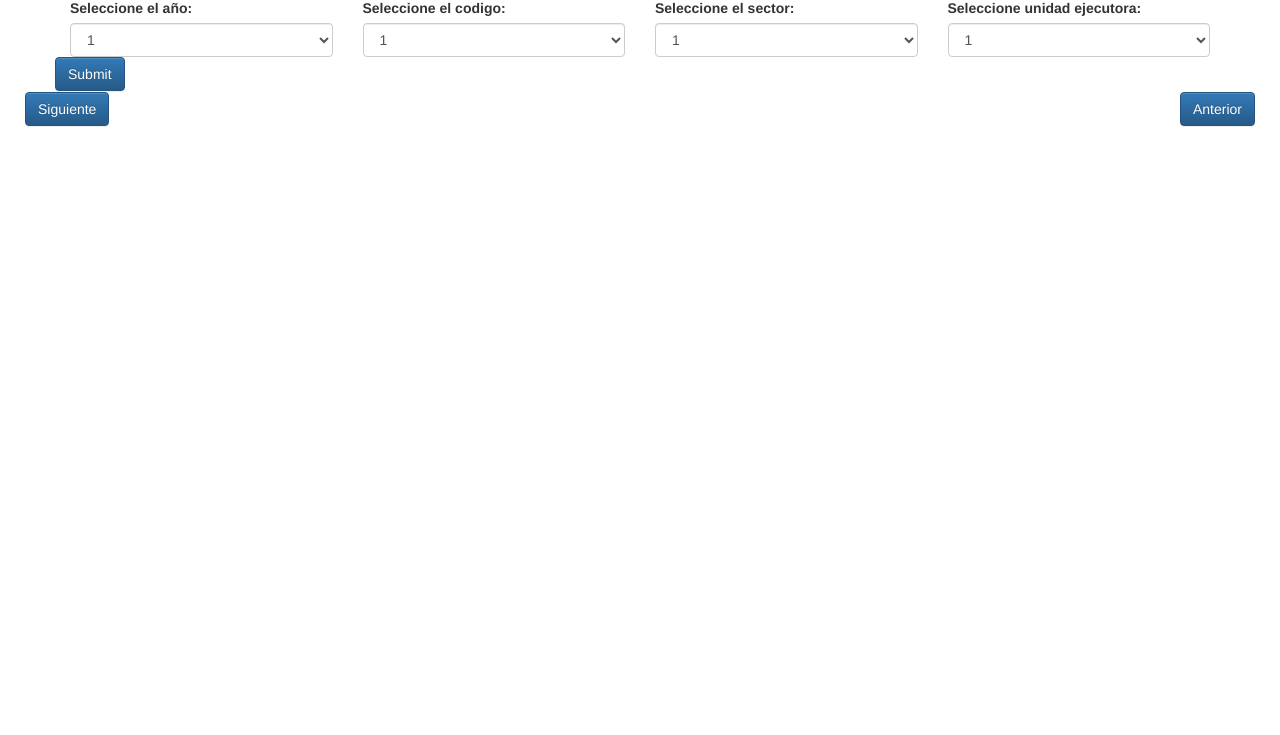
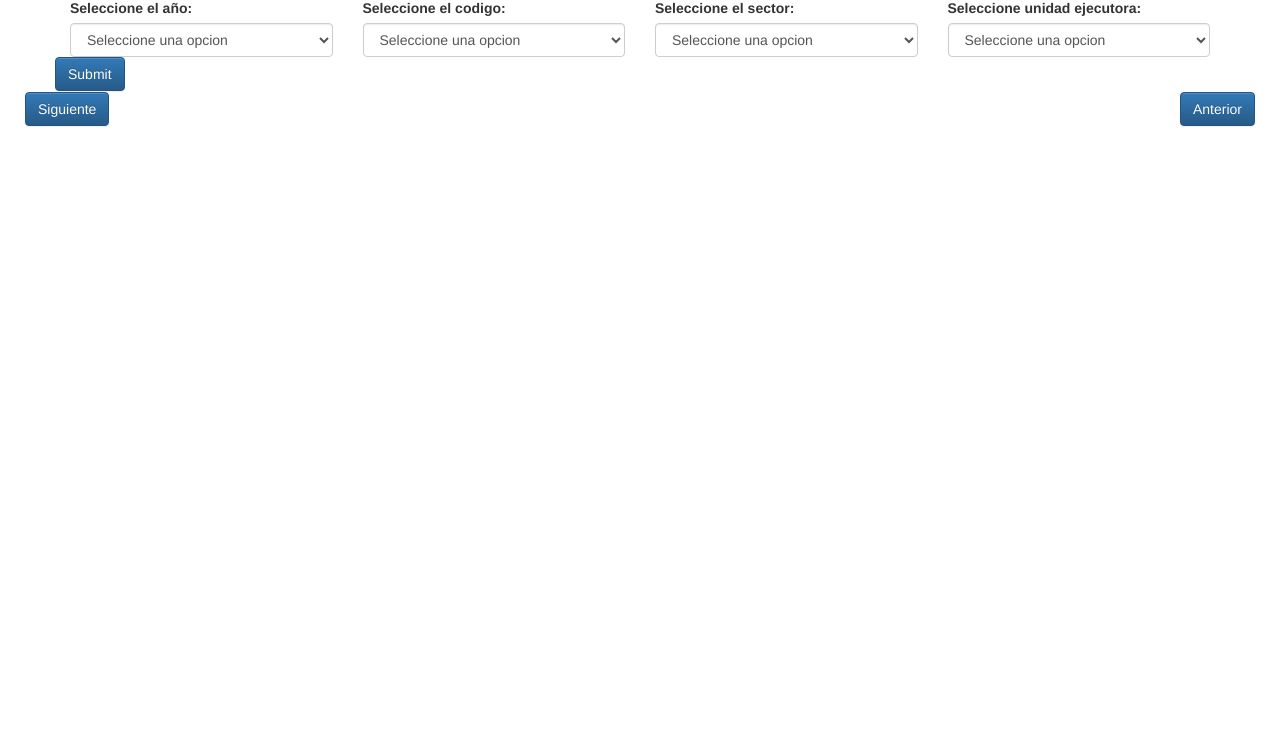
Before and after one commit to daniandre18/monoku, a website: page public/index.html in a window 1280 px wide. Shown: the part 65-800 px from the top of the page. Drawn offline with nearby package versions, Linux system fonts and the light colour scheme; no server answers.

Commit message:
no message

```diff
--- a/public/index.html
+++ b/public/index.html
@@ -20,41 +20,33 @@
     <div class="container">
 	  <h2>Leer excel </h2>
 	    <div class="row">
-		    <form id="filtro" name="filtro" method="Post">
+		    <form id="filtro" name="filtro" action="">
 			    <div class="col-md-3 col-sm-6">
 			    	<label for="sel1">Seleccione el año:</label>
-				      	<select id="year" class="form-control" name="year">
-						    <option>1</option>
-						    <option>2</option>
-						    <option>3</option>
-						    <option>4</option>
+				      	<select id="year" class="form-control" name="ano">
+				      		<option >Seleccione una opcion</option>
+						    <option value="2012">2012</option>
 					  	</select>
 			    </div>
 			    <div class="col-md-3 col-sm-6">
 			    	<label for="sel1">Seleccione el codigo:</label>
 				      	<select id="codigo" class="form-control" name="codigo">
-						    <option>1</option>
-						    <option>2</option>
-						    <option>3</option>
-						    <option>4</option>
+				      		<option >Seleccione una opcion</option>
+						    <option value="10101">10101</option>
 					  	</select>
 			    </div>
 			    <div class="col-md-3 col-sm-6">
 			    	<label for="sel1">Seleccione el sector:</label>
 				      	<select  id="sector" class="form-control" name="sector">
-						    <option>1</option>
-						    <option>2</option>
-						    <option>3</option>
-						    <option>4</option>
+				      		<option >Seleccione una opcion</option>
+						    <option value="CONGRESO DE LA REPÚBLICA">CONGRESO DE LA REPÚBLICA</option>
 					  	</select>
 			    </div>
 			    <div class="col-md-3 col-sm-6">
 			    	<label for="sel1">Seleccione unidad ejecutora:</label>
 				      	<select id="ejecutora" class="form-control" name="ejecutora">
-						    <option>1</option>
-						    <option>2</option>
-						    <option>3</option>
-						    <option>4</option>
+				      		<option >Seleccione una opcion</option>
+						    <option value="CONGRESO DE LA REPUBLICA - SENADO DE LA REPUBLICA">CONGRESO DE LA REPUBLICA - SENADO DE LA REPUBLICA</option>
 					  	</select>
 			    </div>
 			    <div class="row">
--- a/public/js/main.js
+++ b/public/js/main.js
@@ -1,3 +1,28 @@
+
+
+$(document).ready(function(){
+
+    $("form").submit(function() {
+        var data = $('#filtro').serialize();
+        console.log("data", data);
+
+    $.ajax({
+        url: document.URL+"filtrarExcel",
+        type: "POST",
+        dataType: "text/html",
+        data: data,
+        success: function (responseJson) {
+            console.log("responseJson", responseJson);
+        },
+        error: function (xhr, status) {
+            console.log("error filter");
+        },
+
+    })
+
+    });
+});
+
 
 function leerExcel(start, end) {
     var startData = (start) ? start : 0 ;
@@ -32,8 +57,3 @@ function leerExcel(start, end) {
 
     })
 }
-
-$("#filtro").submit(function( event ) {
-    var data = $('#filtro').serialize();
-    console.log("data", data);
-});
```
Also changed, not shown: server.js (+5 -51 lines).
